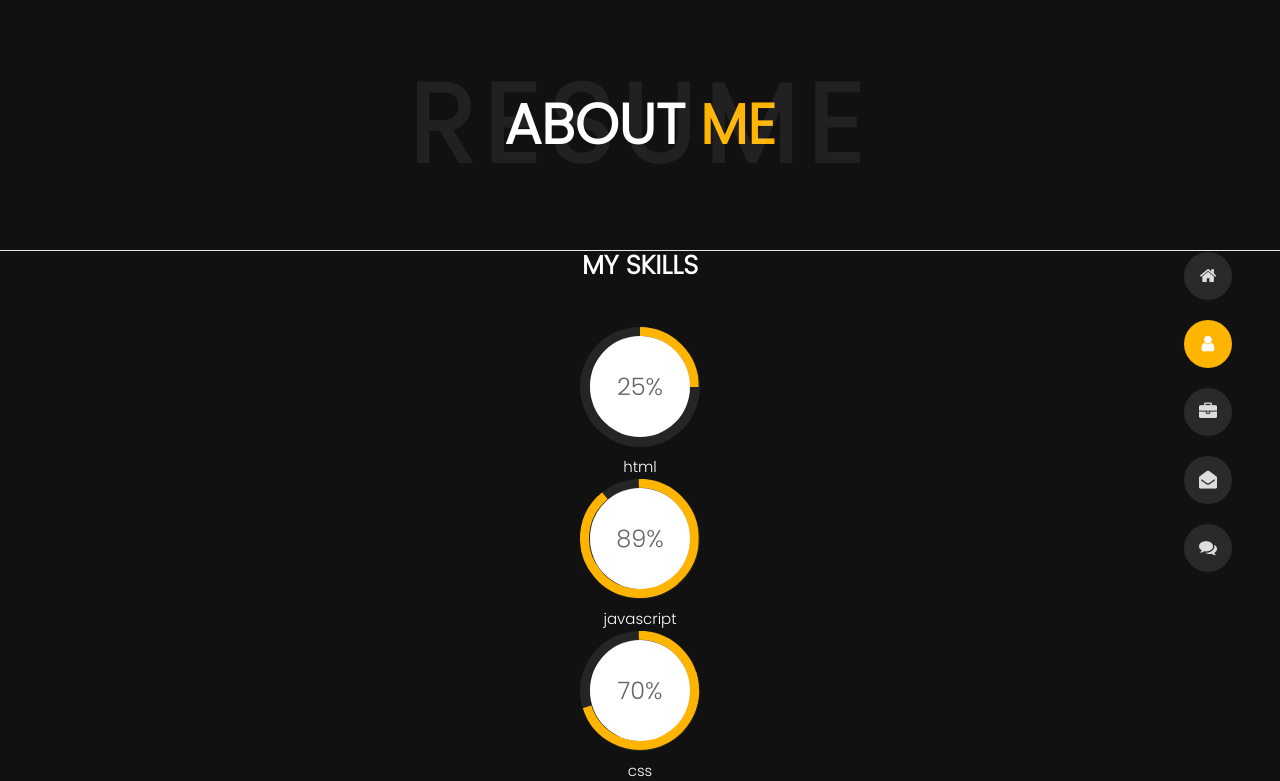
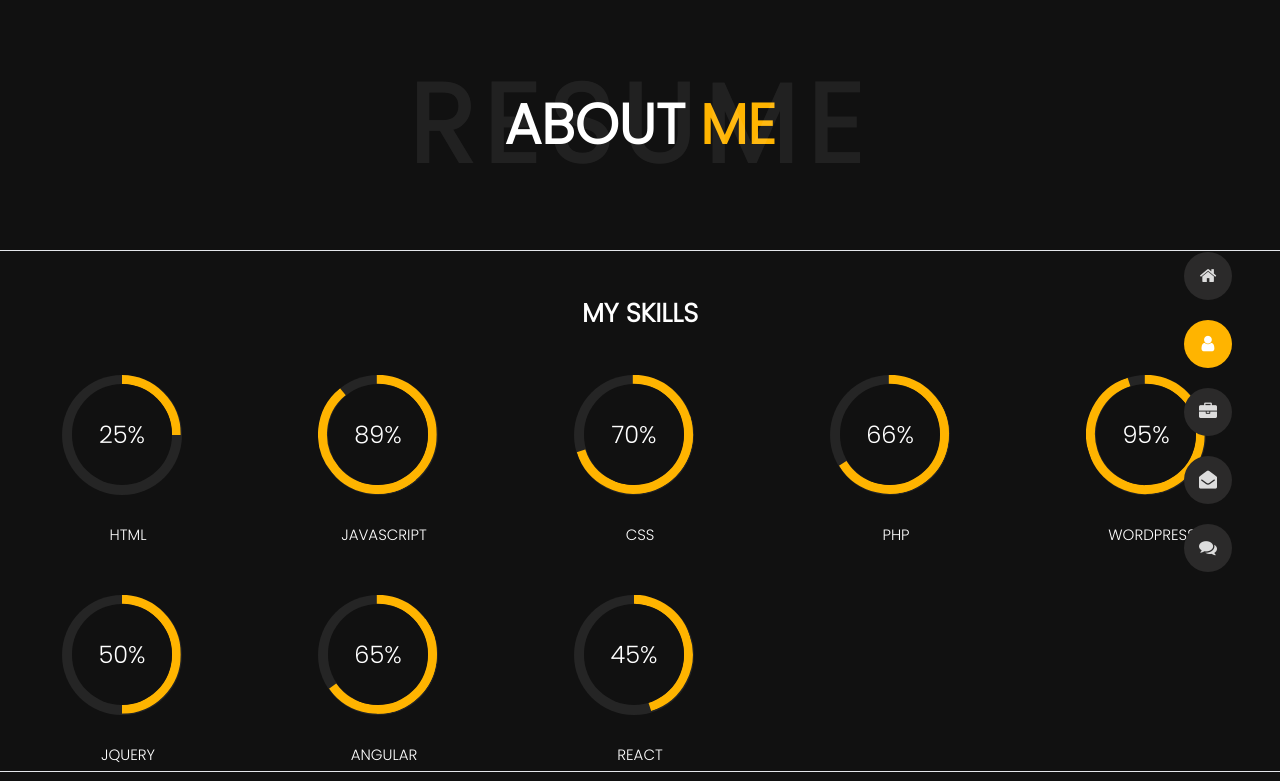
Before and after one commit to MohamedAymanNeo/portfolio, an Angular app: page /about in a window 1280 px wide. Shown: the top 781 px of the page. Built offline with nearby package versions, Linux system fonts and the light colour scheme.

Commit message:
about component update

```diff
--- a/src/app/layout/components/about/about.component.html
+++ b/src/app/layout/components/about/about.component.html
@@ -65,6 +65,7 @@
         <!-- Skills Starts -->
         <div class="skills">
             <h3 class="skills-custom-title">My Skills</h3>
+            <div class="items">
                 <div class="item">
                     <div class="c100 p25">
                         <span>25%</span>
@@ -73,7 +74,7 @@
                             <div class="fill"></div>
                         </div>
                     </div>
-                <h6 class="text-uppercase open-sans-font text-center mt-2 mt-sm-4">html</h6>
+                    <h6 class="skillTitle open-sans-font">html</h6>
                 </div>
                 <div class="item">
                     <div class="c100 p89">
@@ -83,7 +84,7 @@
                             <div class="fill"></div>
                         </div>
                     </div>
-                <h6 class="text-uppercase open-sans-font text-center mt-2 mt-sm-4">javascript</h6>
+                    <h6 class="skillTitle">javascript</h6>
                 </div>
                 <div class="item">
                     <div class="c100 p70">
@@ -93,7 +94,7 @@
                             <div class="fill"></div>
                         </div>
                     </div>
-                <h6 class="text-uppercase open-sans-font text-center mt-2 mt-sm-4">css</h6>
+                    <h6 class="skillTitle">css</h6>
                 </div>
                 <div class="item">
                     <div class="c100 p66">
@@ -103,7 +104,7 @@
                             <div class="fill"></div>
                         </div>
                     </div>
-                <h6 class="text-uppercase open-sans-font text-center mt-2 mt-sm-4">php</h6>
+                    <h6 class="skillTitle">php</h6>
                 </div>
                 <div class="item">
                     <div class="c100 p95">
@@ -113,7 +114,7 @@
                             <div class="fill"></div>
                         </div>
                     </div>
-                <h6 class="text-uppercase open-sans-font text-center mt-2 mt-sm-4">wordpress</h6>
+                    <h6 class="skillTitle">wordpress</h6>
                 </div>
                 <div class="item">
                     <div class="c100 p50">
@@ -123,7 +124,7 @@
                             <div class="fill"></div>
                         </div>
                     </div>
-                <h6 class="text-uppercase open-sans-font text-center mt-2 mt-sm-4">jquery</h6>
+                    <h6 class="skillTitle">jquery</h6>
                 </div>
                 <div class="item">
                     <div class="c100 p65">
@@ -133,7 +134,7 @@
                             <div class="fill"></div>
                         </div>
                     </div>
-                <h6 class="text-uppercase open-sans-font text-center mt-2 mt-sm-4">angular</h6>
+                    <h6 class="skillTitle">angular</h6>
                 </div>
                 <div class="item">
                     <div class="c100 p45">
@@ -143,12 +144,14 @@
                             <div class="fill"></div>
                         </div>
                     </div>
-                <h6 class="text-uppercase open-sans-font text-center mt-2 mt-sm-4">react</h6>
+                    <h6 class="skillTitle">react</h6>
+                </div>
+
             </div>
         </div>
 
         <!-- Skills Ends -->
-        <!-- <hr class="separator mt-1"> -->
+        <hr class="separator mt-1">
         <!-- Experience & Education Starts -->
         <!-- <div class="row">
             <div class="col-12">
--- a/src/assets/styles/circle.css
+++ b/src/assets/styles/circle.css
@@ -228,7 +228,7 @@
   width: 1em;
   height: 1em;
   border-radius: 50%;
-  float: left;
+  /* float: left; */
   margin: 0 0.1em 0.1em 0;
   background-color: #cccccc;
 }
--- a/src/styles.css
+++ b/src/styles.css
@@ -321,7 +321,7 @@ body {
 }
 .skills-custom-title {
   @apply uppercase font-semibold text-xl md:text-2.5xl
-  sm:text-center text-left sm:pb-12 pb-16 mb-3 sm:mb-0;
+  sm:text-center text-left sm:py-12 py-16 mb-3 sm:mb-0;
 }
 
 
@@ -407,6 +407,10 @@ body {
   border-radius: 5px;
   border: 1px solid #252525;
 }
+
+.box-stats {
+  @apply border-1 border-solid border-iconColor;
+}
 /*
 .box-stats.with-margin {
   margin-bottom: 30px;
@@ -443,6 +447,7 @@ body {
   height: 1px;
   background: #777;
 }
+
 
 /* Resume */
 
@@ -525,24 +530,28 @@ body {
 }
 
 /* Skills */
+.skills .items {
+  @apply grid grid-cols-2 sm:grid-cols-4 lg:grid-cols-5  gap-y-12;
+}
+.items .item {
+  @apply flex flex-col justify-center items-center;
+}
 
+.items .item .skillTitle {
+  @apply uppercase mt-2 sm:mt-4;
+}
 .c100 {
-  float: none !important;
-  margin: 0 auto;
-  background-color: #252525;
+  @apply bg-menuBg-dark;
 }
 
 .c100 > span {
-  color: #fff;
+  @apply text-white;
 }
 
 .c100:after {
-  background-color: #111;
+  @apply bg-bgColor;
 }
 
-.box-stats {
-  border: 1px solid #ddd;
-}
 
 /* .c100,
 .resume-box .time {
@@ -562,12 +571,5 @@ body {
   border-left: 1px solid #ddd;
 }
 
-.c100 > span {
-  color: #666;
-}
-
-.c100:after {
-  background-color: #fff;
-}
 /* [ End About Component ] */
 /*================================================== */
```
Lines whose indentation alone changed are shown as unchanged.
